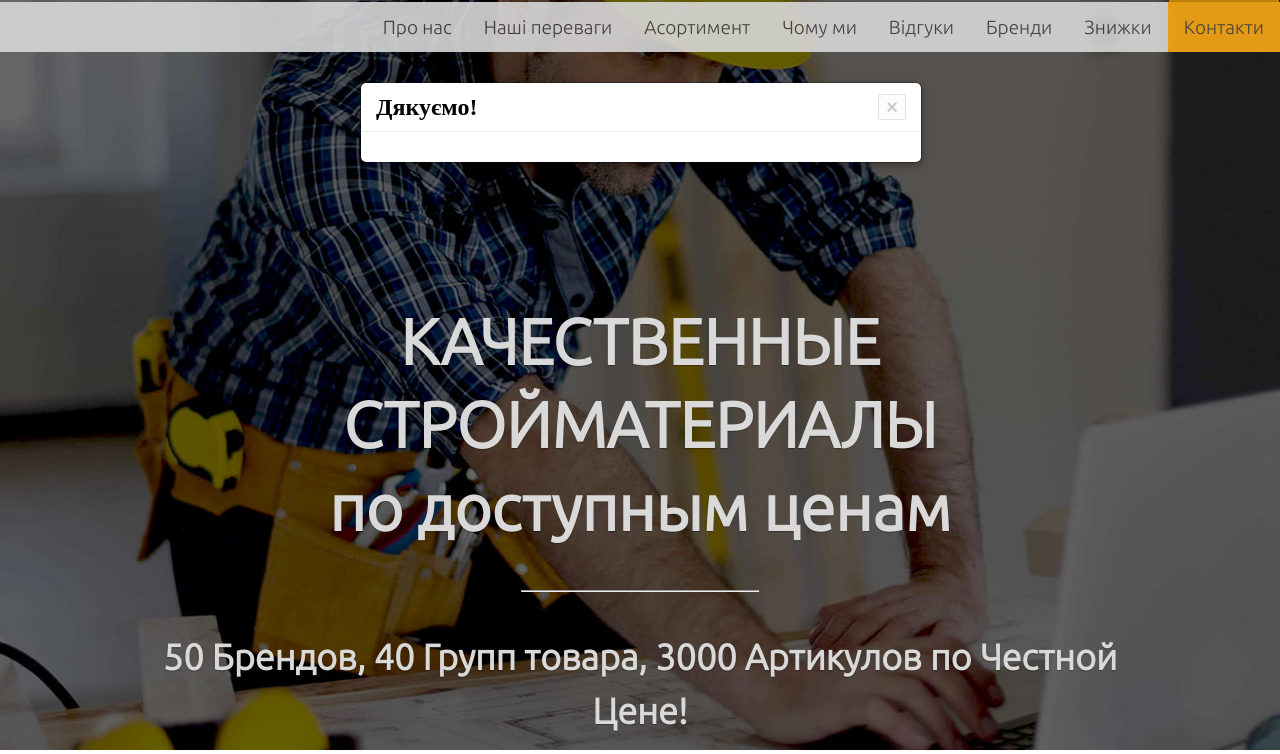
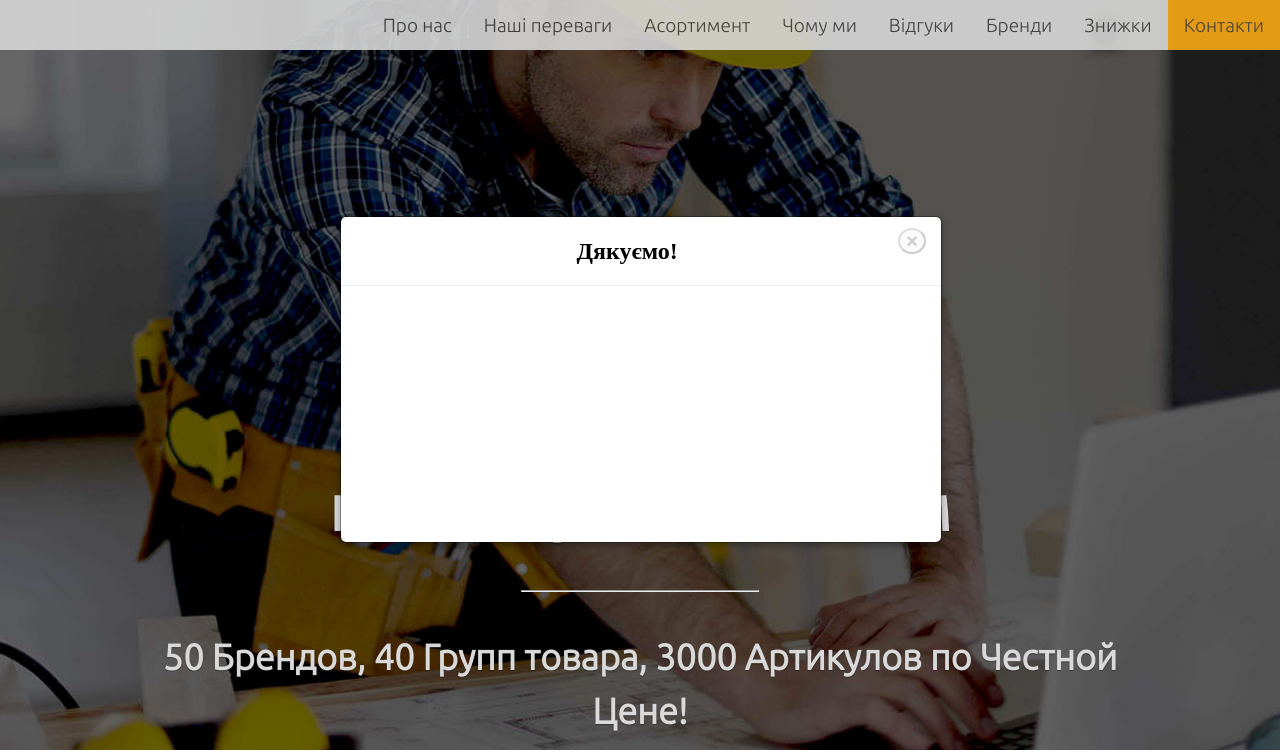
Before and after one commit to oksanasl/s-landing.github.io, a PHP site: page / in a window 1280 px wide, after a click on "Замовити дзвінок". Shown: the top 754 px of the page. Run offline with PHP 8.4, Linux system fonts and the light colour scheme; some libraries are stand-ins or nearby versions.

Commit message:
bootstrap modal styling

```diff
--- a/index.html
+++ b/index.html
@@ -665,7 +665,7 @@ $('#modal').modal();
 							<tr>
 								<td></td>
 								<td>
-									<a href="#modal" role="button" onclick="count_rabbits()" class="btn" id="button1" data-toggle="modal">Замовити дзвінок</a>
+									<button href="#modal" role="button" onclick="count_rabbits()" class="btn" id="button1" data-toggle="modal">Замовити дзвінок</a>
 								</td>
 							</tr>
 							<tr>
--- a/style.css
+++ b/style.css
@@ -958,7 +958,7 @@ textarea {
     padding-left: 20px;
 }
 #button1{
-	margin: 10px auto 40px auto;
+	margin: 10px auto 20px auto;
 	background-color: #FFA500;
 	padding: 10px 10px;
 	font-family: 'Ubuntu-L';
@@ -973,6 +973,7 @@ textarea {
 	border: 1px solid #FFA500;
 	font-family: 'Ubuntu-L';
 	text-decoration: none;
+	/* display: block; */
 }
 .hide{
     display: none;
@@ -983,15 +984,17 @@ textarea {
 }
 .modal {
   position: fixed;
-  top: 10%;
+  top: 27%;
   left: 50%;
   z-index: 1050;
-  width: 560px;
-  margin-left: -280px;
+  width: 600px;
+  height: 325px;
+  margin-left: -300px;
   background-color: #ffffff;
   border: 1px solid #999;
   border: 1px solid rgba(0, 0, 0, 0.3);
-  *border: 1px solid #999;
+  *
+  border: 1px solid #999;
   -webkit-border-radius: 6px;
   -moz-border-radius: 6px;
   border-radius: 6px;
@@ -1006,10 +1009,12 @@ textarea {
 .modal-header {
   padding: 9px 15px;
   border-bottom: 1px solid #eee;
+  text-align: center;
+  font-family: 'Ubuntu';
 }
 .modal-header h2 {
   margin: 0;
-  line-height: 30px;
+  line-height: 50px;
 }
 .modal-header .close {
   margin-top: 2px;
@@ -1022,6 +1027,7 @@ textarea {
   color: #000000;
   text-shadow: 0 1px 0 #ffffff;
   opacity: 0.2;
+  border-radius: 50%;
   filter: alpha(opacity=20);
 }
 
@@ -1039,16 +1045,16 @@ textarea {
   padding: 15px;
   overflow-y: auto;
 }
-.modal.fade {
-  top: 25%;
+.fade {
+  /*top: -25%;*/
   -webkit-transition: opacity 0.3s linear, top 0.3s ease-out;
      -moz-transition: opacity 0.3s linear, top 0.3s ease-out;
        -o-transition: opacity 0.3s linear, top 0.3s ease-out;
           transition: opacity 0.3s linear, top 0.3s ease-out;
 }
-.modal.fade.in {
+/*.modal.fade.in {
   top: 10%;
-}
+}*/
 .button2 {
 	margin: 10px auto 40px auto;
 	padding: 10px 10px;
```
Lines whose indentation alone changed are shown as unchanged.
